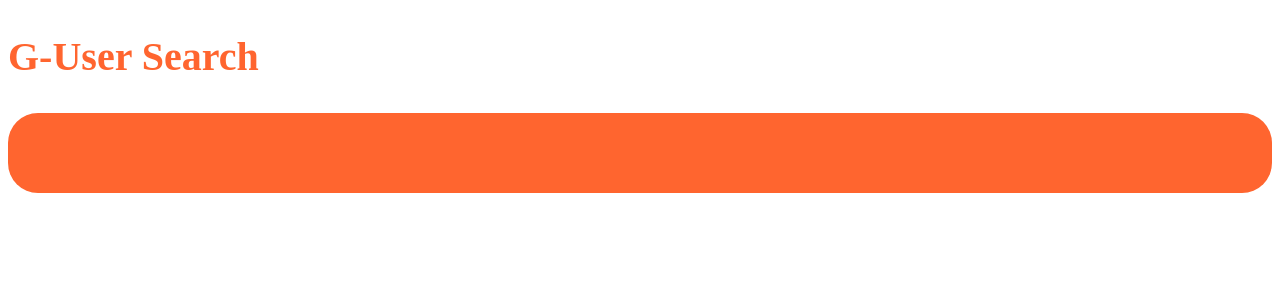
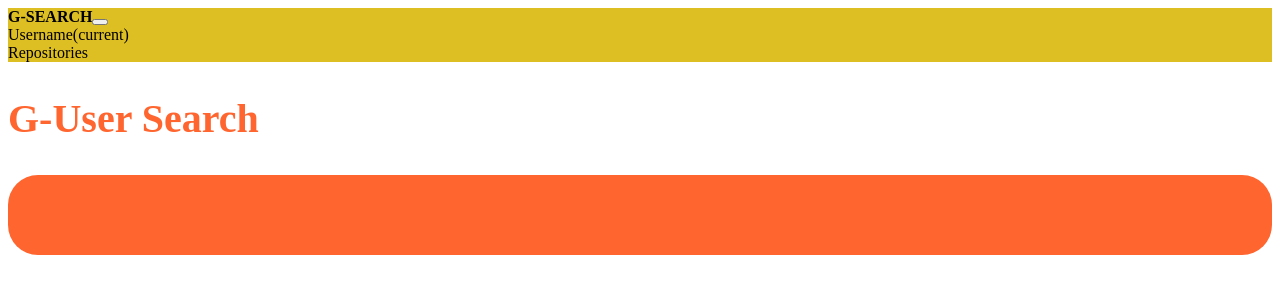
Before and after one commit to nimowairimu/G-Search, an Angular app: page /user in a window 1280 px wide. Shown: the top 300 px of the page. Built offline with nearby package versions, Linux system fonts and the light colour scheme; no server answers.

Commit message:
Add a component for error pages.

```diff
--- a/src/app/app.component.html
+++ b/src/app/app.component.html
@@ -1 +1,2 @@
-<router-outlet></router-outlet>
+<app-navbar></app-navbar>
+<app-user></app-user>
--- a/src/app/app.module.ts
+++ b/src/app/app.module.ts
@@ -9,6 +9,7 @@ import { UserComponent } from './user/user.component';
 import { ReposComponent } from './repos/repos.component';
 import { SearchComponent } from './search/search.component';
 import { NavbarComponent } from './navbar/navbar.component';
+import { NotFoundComponent } from './not-found/not-found.component';
 
 
 @NgModule({
@@ -17,7 +18,8 @@ import { NavbarComponent } from './navbar/navbar.component';
     UserComponent,
     ReposComponent,
     SearchComponent,
-    NavbarComponent
+    NavbarComponent,
+    NotFoundComponent
 
   ],
   imports: [
--- a/src/app/navbar/navbar.component.css
+++ b/src/app/navbar/navbar.component.css
@@ -0,0 +1,14 @@
+img{
+    height: 9%;
+    width: 8%;
+
+}
+.container{
+   background-color: #DEBF23;
+}
+nav{
+    background-color: #DEBF23;
+}
+li{
+    list-style: none;
+}
--- a/src/app/navbar/navbar.component.html
+++ b/src/app/navbar/navbar.component.html
@@ -1 +1,15 @@
-<p>navbar works!</p>
+<div class="container-full">
+    <nav class="navbar navbar-expand-lg navbar-dark bg-dark">
+        <a class="navbar-brand"><b>G-SEARCH</b></a>
+        <button class="navbar-toggler" type="button" data-toggle="collapse" data-target="#navbarNavAltMarkup" aria-controls="navbarNavAltMarkup" aria-expanded="false" aria-label="Toggle navigation">
+          <span class="navbar-toggler-icon"></span>
+        </button>
+        <br>
+        <div class="collapse navbar-collapse" id="navbarNavAltMarkup">
+          <div class="navbar-nav">
+            <a class="nav-item nav-link active">Username<span class="sr-only">(current)</span></a>
+            <br>
+            <a class="nav-item nav-link">Repositories</a>
+          </div>
+        </div>
+      </nav>
--- /dev/null
+++ b/src/app/not-found/not-found.component.html
@@ -0,0 +1 @@
+<p>not-found works!</p>
--- /dev/null
+++ b/src/app/not-found/not-found.component.ts
@@ -0,0 +1,15 @@
+import { Component, OnInit } from '@angular/core';
+
+@Component({
+  selector: 'app-not-found',
+  templateUrl: './not-found.component.html',
+  styleUrls: ['./not-found.component.css']
+})
+export class NotFoundComponent implements OnInit {
+
+  constructor() { }
+
+  ngOnInit(): void {
+  }
+
+}
```
Also changed, not shown: src/app/not-found/not-found.component.css (added), 1 other file (tests, documents, lock files or other folders).
